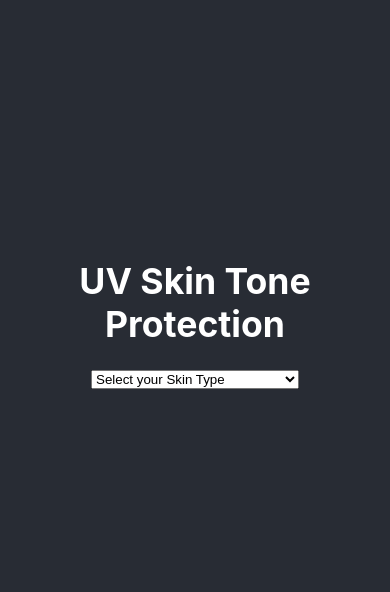
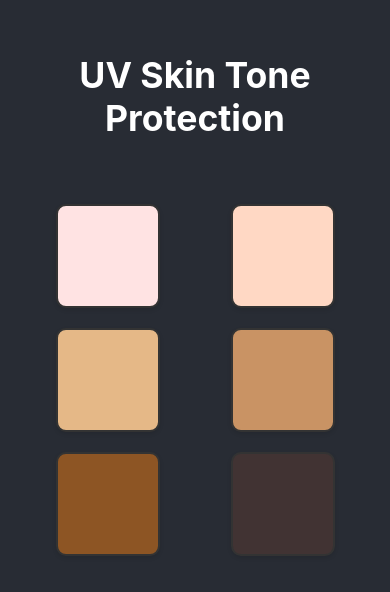
Before and after one commit to chriswiesanjaya/sun-protection, a React (Create React App) app: page / in a window 390 px wide. Shown: the part 3058-3650 px from the top of the page. Built offline with nearby package versions, Linux system fonts and the light colour scheme.

Commit message:
Change dropdown to skin color picker

```diff
--- a/src/App.css
+++ b/src/App.css
@@ -133,3 +133,56 @@
     margin-top: 5px;
     opacity: 0.8;
 }
+
+.skin-tone-grid {
+    display: flex;
+    justify-content: center;
+    gap: 20px;
+    flex-wrap: wrap;
+    margin: 20px auto;
+    max-width: 1200px;
+    padding: 20px;
+}
+
+.skin-tone-item {
+    display: flex;
+    justify-content: center;
+    width: calc(16.666% - 20px); /* For 6 items in a row */
+    min-width: 100px;
+}
+
+.skin-tone-square {
+    box-shadow: 0 2px 4px rgba(0, 0, 0, 0.1);
+}
+
+.skin-tone-square:hover {
+    transform: scale(1.05);
+    box-shadow: 0 4px 8px rgba(0, 0, 0, 0.2);
+}
+
+.selected {
+    transform: scale(1.05);
+    box-shadow: 0 4px 8px rgba(0, 0, 0, 0.2);
+}
+
+/* Medium screens (tablets) */
+@media screen and (max-width: 900px) {
+    .skin-tone-grid {
+        max-width: 800px;
+    }
+
+    .skin-tone-item {
+        width: calc(33.333% - 20px); /* For 3 items in a row */
+    }
+}
+
+/* Small screens (mobile) */
+@media screen and (max-width: 600px) {
+    .skin-tone-grid {
+        max-width: 400px;
+    }
+
+    .skin-tone-item {
+        width: calc(50% - 20px); /* For 2 items in a row */
+    }
+}
--- a/src/App.js
+++ b/src/App.js
@@ -311,27 +311,34 @@ function App() {
             {/* UV Skin Tone Protection section */}
             <div className="App-theme" ref={uvSkinToneRef}>
                 <h1>UV Skin Tone Protection</h1>
-                <select
-                    className="skin-tone-input"
-                    value={skinTone}
-                    onChange={(e) => setSkinTone(e.target.value)}
-                >
-                    <option value="" disabled>
-                        Select your Skin Type
-                    </option>
-                    <option value="type1">Type 1 - Light pale, white</option>
-                    <option value="type2">Type 2 - White, fair</option>
-                    <option value="type3">
-                        Type 3 - Medium, white to olive
-                    </option>
-                    <option value="type4">
-                        Type 4 - Olive, moderate brown
-                    </option>
-                    <option value="type5">Type 5 - Brown, dark brown</option>
-                    <option value="type6">
-                        Type 6 - Black, brown to black
-                    </option>
-                </select>
+                <div className="skin-tone-grid">
+                    {Object.entries(skinToneColors).map(([type, color]) => {
+                        const isSelected = skinTone === type;
+                        return (
+                            <div key={type} className="skin-tone-item">
+                                <div
+                                    className={`skin-tone-square ${
+                                        isSelected ? "selected" : ""
+                                    }`}
+                                    style={{
+                                        backgroundColor: color,
+                                        cursor: "pointer",
+                                        width: "100px",
+                                        height: "100px",
+                                        border: isSelected
+                                            ? "4px solid #4CAF50"
+                                            : "2px solid #333",
+                                        borderRadius: "10px",
+                                        transition: "all 0.3s ease",
+                                    }}
+                                    onClick={() =>
+                                        setSkinTone(isSelected ? "" : type)
+                                    }
+                                />
+                            </div>
+                        );
+                    })}
+                </div>
                 {skinTone && (
                     <div
                         style={{
@@ -341,6 +348,7 @@ function App() {
                             gap: "40px",
                         }}
                     >
+                        <div style={{ textAlign: "center" }}>
                             <div
                                 style={{
                                     width: "200px",
@@ -351,6 +359,26 @@ function App() {
                                     borderRadius: "40px",
                                 }}
                             />
+                            <p
+                                style={{
+                                    color: "white",
+                                    fontSize: "1.1em",
+                                    marginTop: "10px",
+                                }}
+                            >
+                                {skinTone === "type1"
+                                    ? "Light pale, white"
+                                    : skinTone === "type2"
+                                    ? "White, fair"
+                                    : skinTone === "type3"
+                                    ? "Medium, white to olive"
+                                    : skinTone === "type4"
+                                    ? "Olive, moderate brown"
+                                    : skinTone === "type5"
+                                    ? "Brown, dark brown"
+                                    : "Black, brown to black"}
+                            </p>
+                        </div>
                         <div
                             style={{
                                 textAlign: "left",
```
Lines whose indentation alone changed are shown as unchanged.
